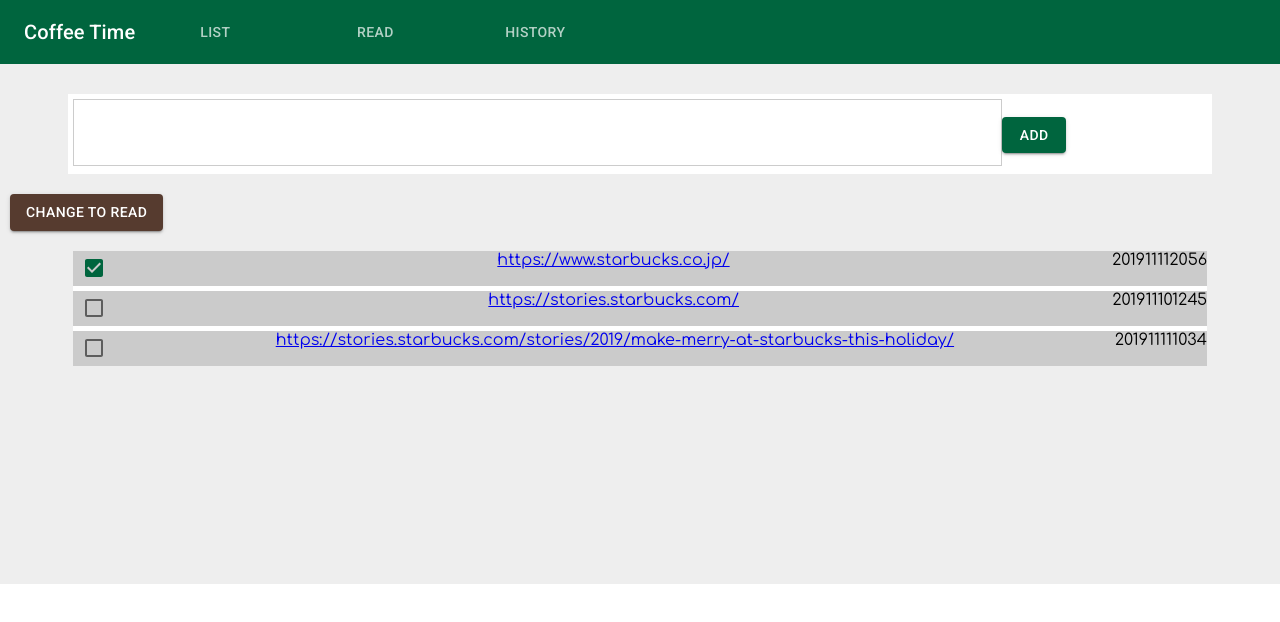
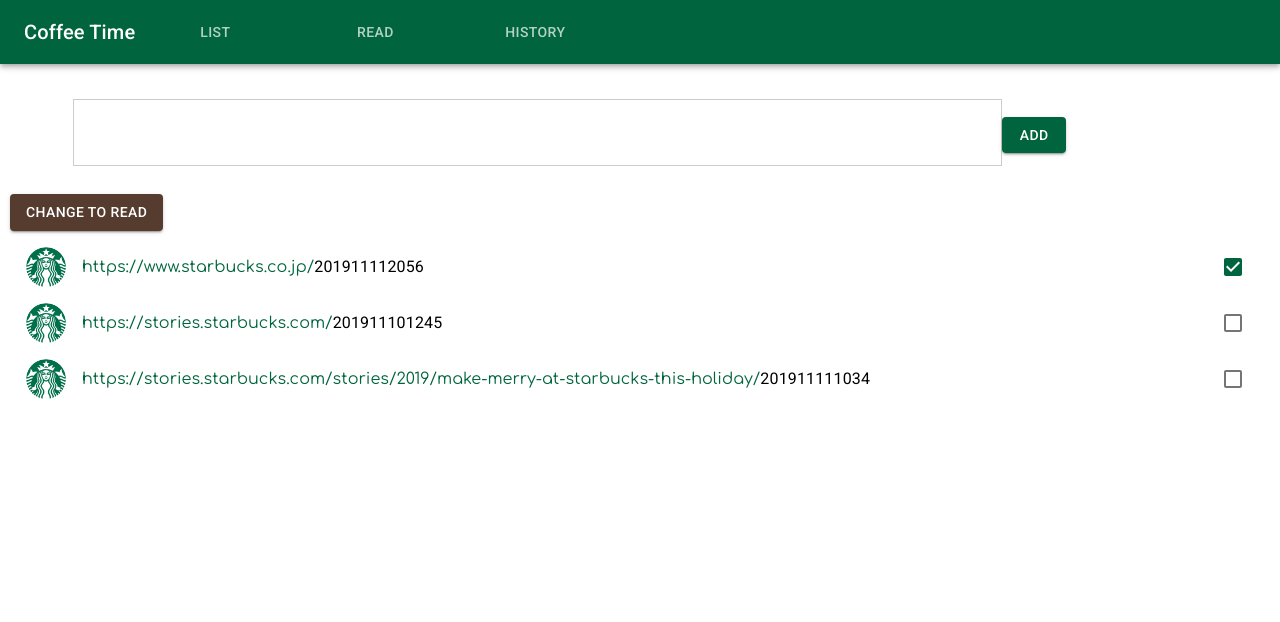
Before and after one commit to nouvelle/coffee-time, a React (Create React App) app: page / in a window 1280 px wide. Shown: the top 622 px of the page. Built offline with nearby package versions, Linux system fonts and the light colour scheme.

Commit message:
list style change to material-ui

```diff
--- a/src/components/ListContents.jsx
+++ b/src/components/ListContents.jsx
@@ -2,6 +2,13 @@
 import { connect } from "react-redux";
 import Button from "@material-ui/core/Button";
 import Checkbox from "@material-ui/core/Checkbox";
+import List from "@material-ui/core/List";
+import ListItem from "@material-ui/core/ListItem";
+import ListItemSecondaryAction from "@material-ui/core/ListItemSecondaryAction";
+import ListItemText from "@material-ui/core/ListItemText";
+import ListItemAvatar from "@material-ui/core/ListItemAvatar";
+import Avatar from "@material-ui/core/Avatar";
+import Link from "@material-ui/core/Link";
 import Input from "./Input.jsx";
 import {
   toggleUnReadUrlCheckBox,
@@ -36,6 +43,7 @@
   };
   render() {
     const unReadUrlLists = this.props.unReadUrlLists;
+    const preventDefault = event => event.preventDefault();
 
     return (
       <div className="contents listContents">
@@ -48,22 +56,27 @@
         >
           CHANGE TO READ
         </Button>
-        <div className="urllistArea">
+        <List>
           {console.log("all list", unReadUrlLists)}
           {unReadUrlLists.map((unReadUrlList, i) => (
-            <div className="urlList" key={i}>
-              <Checkbox
-                checked={unReadUrlList.checked}
-                onChange={this.checkBtn(unReadUrlList.index)}
-                color="primary"
-              />
-              <div className="url">
-                <a href={`${unReadUrlList.url}`}>{unReadUrlList.url}</a>
-              </div>
-              <div className="date">{unReadUrlList.date}</div>
-            </div>
+            <ListItem key={i}>
+              <ListItemAvatar>
+                <Avatar alt="Avatar" src={`../images/image.png`} />
+              </ListItemAvatar>
+              <Link href={unReadUrlList.url} onClick={preventDefault}>
+                {unReadUrlList.url}
+              </Link>
+              <ListItemText className="date" primary={unReadUrlList.date} />
+              <ListItemSecondaryAction>
+                <Checkbox
+                  checked={unReadUrlList.checked}
+                  onChange={this.checkBtn(unReadUrlList.index)}
+                  color="primary"
+                />
+              </ListItemSecondaryAction>
+            </ListItem>
           ))}
-        </div>
+        </List>
       </div>
     );
   }
--- a/src/components/ReadContents.jsx
+++ b/src/components/ReadContents.jsx
@@ -1,10 +1,20 @@
 import React, { Component } from "react";
 import { connect } from "react-redux";
+import Button from "@material-ui/core/Button";
+import Checkbox from "@material-ui/core/Checkbox";
+import List from "@material-ui/core/List";
+import ListItem from "@material-ui/core/ListItem";
+import ListItemSecondaryAction from "@material-ui/core/ListItemSecondaryAction";
+import ListItemText from "@material-ui/core/ListItemText";
+import ListItemAvatar from "@material-ui/core/ListItemAvatar";
+import Avatar from "@material-ui/core/Avatar";
+import Link from "@material-ui/core/Link";
 import "../styles/styles.css";
 
 class ReadContents extends Component {
   render() {
     const readUrlLists = this.props.readUrlLists;
+    const preventDefault = event => event.preventDefault();
 
     return (
       <div className="contents readContents">
@@ -12,12 +22,15 @@
         <div className="urllistArea">
           {console.log("all READ list", readUrlLists)}
           {readUrlLists.map((readUrlList, i) => (
-            <div className="urlList" key={i}>
-              <div className="url">
-                <a href={`${readUrlList.url}`}>{readUrlList.url}</a>
-              </div>
-              <div className="date">{readUrlList.date}</div>
-            </div>
+            <ListItem key={i}>
+              <ListItemAvatar>
+                <Avatar alt="Avatar" src={`../images/image.png`} />
+              </ListItemAvatar>
+              <Link href={readUrlList.url} onClick={preventDefault}>
+                {readUrlList.url}
+              </Link>
+              <ListItemText className="date" primary={readUrlList.date} />
+            </ListItem>
           ))}
         </div>
       </div>
--- a/src/styles/chart.css
+++ b/src/styles/chart.css
@@ -1,5 +1,5 @@
 .chartArea {
-  background: salmon;
+  background: #ccc;
   width: 500px;
   height: 300px;
 }
--- a/src/styles/styles.css
+++ b/src/styles/styles.css
@@ -9,8 +9,6 @@
 .contents {
   height: 500px;
   padding: 10px;
-  /* background: #d73a38; */
-  background: #eee;
 }
 .changeRead {
   text-align: center;
@@ -20,7 +18,7 @@
   height: 70px;
   line-height: 70px;
   vertical-align: middle;
-  background: #fff;
+  /* background: #fff; */
   margin: 20px auto;
   padding: 5px;
 }
@@ -33,18 +31,6 @@
   width: 80%;
   height: 45px;
 }
-.urllistArea {
-  width: 90%;
-  background: #fff;
-  margin: 20px auto;
-}
-.urlList {
-  height: 35px;
-  margin: 5px 0;
-  background: #cbcbcb;
-  display: flex;
-  justify-content: space-between;
-}
 input[type="url"]:focus,
 input[type="button"]:focus,
 .btn:focus {
```
Also changed, not shown: public/images/image.png (added).
